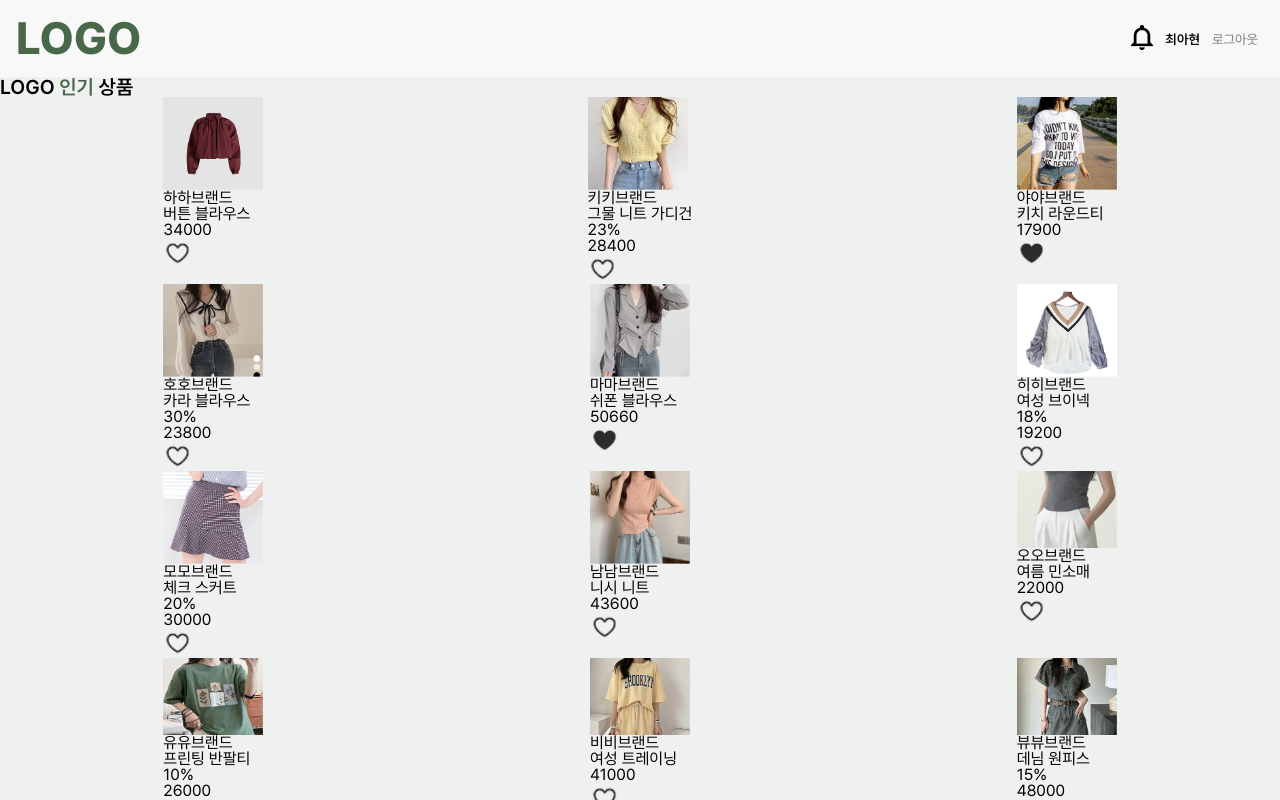
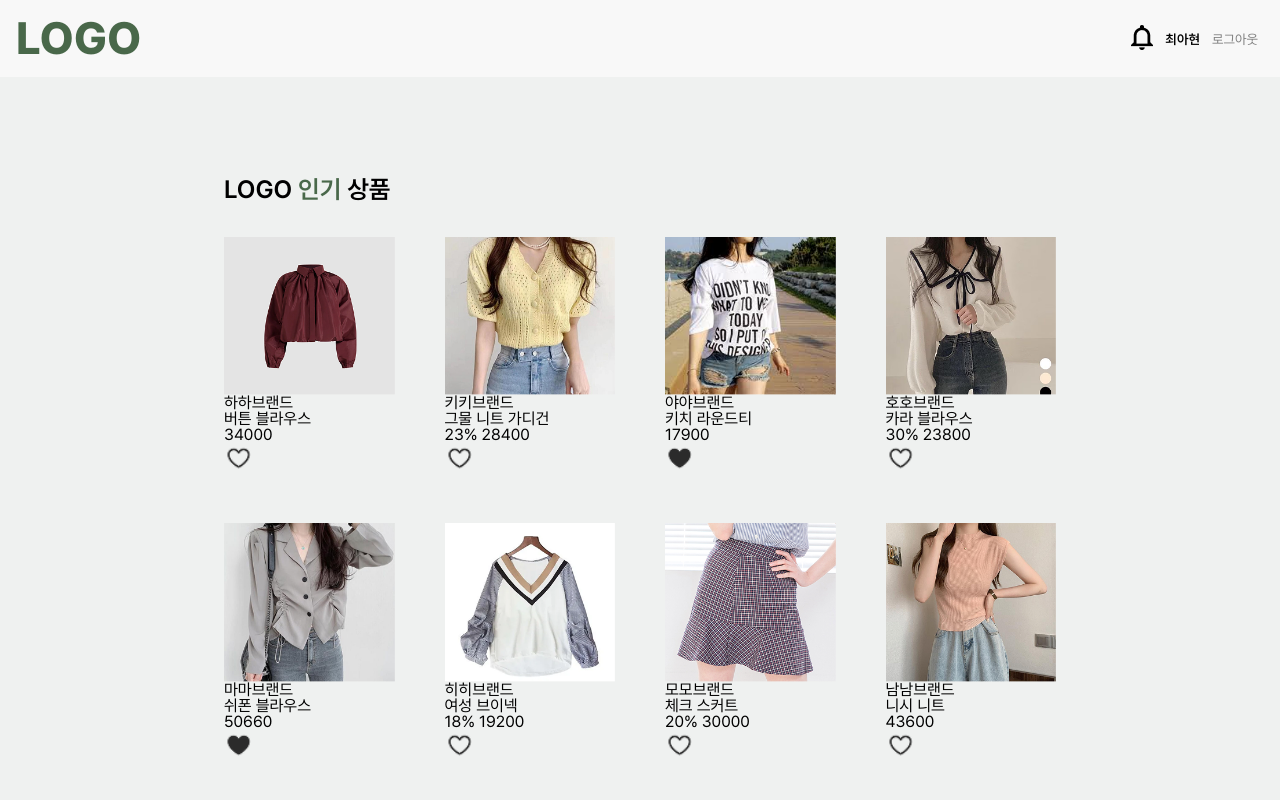
Before and after one commit to 2026-Likelion-Kongju-Frontend/ahyeon-frontend, a React (Vite) app in the folder CH2/: page / in a window 1280 px wide. Shown: the top 800 px of the page. Built offline with nearby package versions, Linux system fonts and the light colour scheme.

Commit message:
style: ProductCard 및 ProductList 컴포넌트의 레이아웃 및 스타일 개선

```diff
--- a/CH2/src/components/ProductCard.css
+++ b/CH2/src/components/ProductCard.css
@@ -4,7 +4,7 @@
 }
 
 .product-img {
-    width: 100px;
+    width: 100%;
 }
 
 .like-img {
--- a/CH2/src/components/ProductCard.jsx
+++ b/CH2/src/components/ProductCard.jsx
@@ -9,8 +9,7 @@ function ProductCard ({image, brand, name, price, discountRate, isLiked}) {
       <div>
         <p>{brand}</p>
         <p>{name}</p>
-        {discountRate && <p>{discountRate}%</p>}
-        <p>{price}</p>
+        <p>{discountRate && <span>{discountRate}%</span>} {price}</p>
       </div>
       <img className={"like-img"} src={isLiked ? Heart_active : Heart} alt="좋아요" />
     </div>
--- a/CH2/src/components/ProductList.css
+++ b/CH2/src/components/ProductList.css
@@ -1,18 +1,19 @@
 .main {
-    background-color: #EFF1F0;
-    height: 100vh;
+    height: 100%;
+    width: 65%;
+    margin: 100px auto;
 }
 
 .productList {
     display: grid;
-    grid-template-columns: 1fr 1fr 1fr ;
-    justify-items: center;;
+    grid-template-columns: 1fr 1fr 1fr 1fr ;
+    gap: 50px;
 }
 
 h2 {
     font-weight: 600;
-    font-size: 20px;
-    margin-bottom: 0;
+    font-size: 25px;
+    margin-bottom: 35px;
 }
 
 .highlight {
--- a/CH2/src/index.css
+++ b/CH2/src/index.css
@@ -50,6 +50,8 @@ body {
     line-height: 1;
     font-family: Pretendard, sans-serif;
     color: #000000;
+    background-color: #EFF1F0;
+
 }
 ol, ul {
     list-style: none;
```
